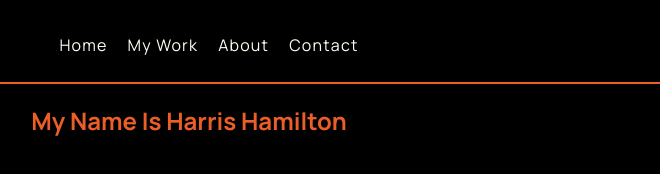
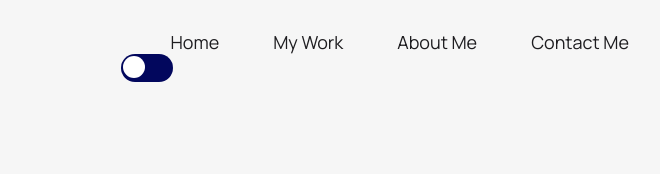
Before and after one commit to Haersa/My-Portfolio, a plain HTML site: page Portfolio/index.html in a window 1280 px wide. Shown: the whole page, without its empty margins (451-1111 px from the left). Drawn offline with Linux system fonts and the light colour scheme.

Commit message:
Second Version

```diff
--- a/Portfolio/index.html
+++ b/Portfolio/index.html
@@ -1,5 +1,5 @@
 <!DOCTYPE html>
-<html>
+<html lang = "en">
 
 <head>
   <meta charset="utf-8">
@@ -12,22 +12,22 @@
 
   <header>
     <nav>
-
-        <ul>
-          <li><a href="index.html">Home</a></li>
-          <li><a href="work.html">My Work</a></li>
-          <li><a href="about.html">About</a></li>
-          <li><a href="contact.html">Contact</a></li>
-        </ul>
-
-  </header>
+      <div class = "nav-menu">
+        <div class = "menu-links">
+          <a href = "index.html">Home</a>
+          <a href = "work.html">My Work</a>
+          <a href = "about.html">About Me</a>
+          <a href = "contact.html">Contact Me</a>
+            <input type="checkbox" class="checkbox" id="checkbox">
+            <label for="checkbox" class="checkbox-label">
+              <span class="ball"></span>
+            </label>
+        </div>
+      </div>
 
 
-  <section class="intro">
-    <h1>My Name Is Harris Hamilton</h1>
-
-
-  </section>
+    </nav>
+  </header>
 
 
 
@@ -41,7 +41,24 @@
 
 
 
-  <script src="script.js"></script>
+
+
+
+
+
+
+
+
+
+
+
+
+
+
+
+
+
+  <script src="main.js"></script>
 </body>
 
 </html>
--- /dev/null
+++ b/Portfolio/main.js
@@ -0,0 +1,4 @@
+const checkbox = document.getElementById("checkbox")
+checkbox.addEventListener("change", () => {
+  document.body.classList.toggle("dark")
+})
--- a/Portfolio/style.css
+++ b/Portfolio/style.css
@@ -2,59 +2,111 @@
 @import url('https://fonts.googleapis.com/css2?family=Open+Sans:ital,wght@0,300..800;1,300..800&display=swap');
 
 
-html {
-    height: 100%;
-    width: 100%;
 
+  body {
+    background-color: var(--white);
+    padding: 0;
+    margin: 0;
+    box-sizing: border-box;
   }
 
 
-  body {
-    background-color: var(--black);
-  }
+/* start of root styles */
 
 
   :root {
 
-    --black: #000000;
-    /*black for navigation and body background*/
-    --orange: #eb5e28;
-    /*heading text*/
-    --white: #fffcf2;
-    /*other text & navbar colour*/
+    --black: #1e1d20;
 
+    --red: #ff4654;
+
+    --white: #f6f6f6;
   }
 
-  header {
-    display: flex;
-    justify-content: center;
-    place-items: center;
-    border-bottom: 2px solid var(--orange);
-    letter-spacing: 1.2px;
-    font-family: Manrope;
-  }
+/*end of root styles*/
 
-  header nav ul {
-    display: flex;
-    list-style-type: none;
-  }
 
-  header nav ul li {
-    padding: 10px;
-  }
+/*start of light/dark toggler*/
 
-  header nav ul li a {
-    text-decoration: none;
-    color: var(--white);
-  }
 
-  .intro {
-    display: flex;
-    justify-content: center;
-    place-items: center;
-  }
+body.dark {background-color: var(--black);}
 
-  .intro h1 {
-    color: var(--orange);
-    font-family: Manrope;
-  }
+body.dark h1, body.dark a {color: var(--white)}
+
+.checkbox {
+  opacity: 0;
+  position: absolute;
+}
+
+.checkbox-label {
+  background-color: #02075d;
+  width: 50px;
+  height: 26px;
+  border-radius: 50px;
+  position: relative;
+  padding: 1px;
+  cursor: pointer;
+  display: flex;
+  justify-content: space-between;
+  align-items: center;
+}
+
+
+
+.checkbox-label .ball {
+  background-color: #fff;
+  width: 22px;
+  height: 22px;
+  position: absolute;
+  left: 2px;
+  top: 2px;
+  border-radius: 50%;
+  transition: transform 0.2s linear;
+}
+
+.checkbox:checked + .checkbox-label .ball {
+  transform: translateX(24px);
+}
+
+/*end of light/dark toggler*/
+
+
+
+
+
+
+
+  header { position: sticky!important;
+  top: 0;
+}
+
+.nav-menu{
+  display: flex;
+  justify-content: end;
+  padding-top: 30px;
+  height: 15vh;
+
+
+
+
+}
+
+.menu-links{
+  padding-inline: 100px !important;
+  margin-right: 100px;
+
+
+}
+
+.menu-links a{
+
+  text-decoration: none;
+  color: var(--black);
+  font-family: 'Manrope';
+  font-size: large;
+  padding-left: 50px;
+}
+
+.menu-links a:hover{
+  color: var(--red);
+}
```
Also changed, not shown: Portfolio/about.html (+12 -8 lines), Portfolio/contact.html (+12 -8 lines), Portfolio/work.html (+12 -8 lines).
